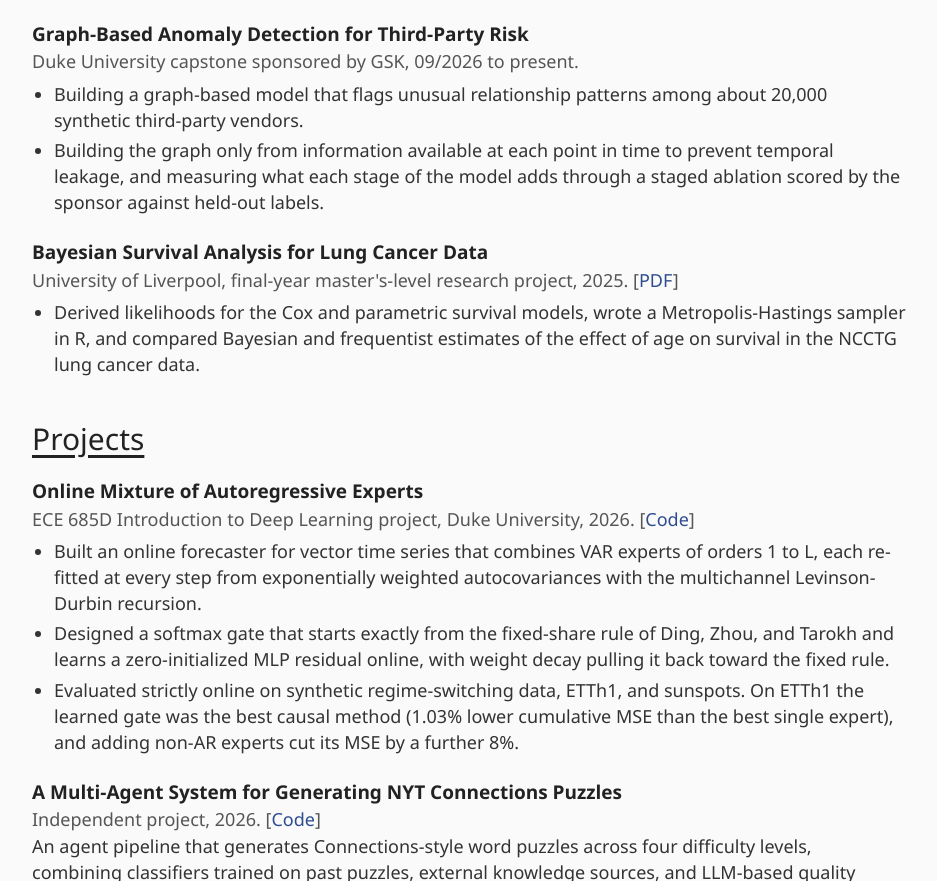
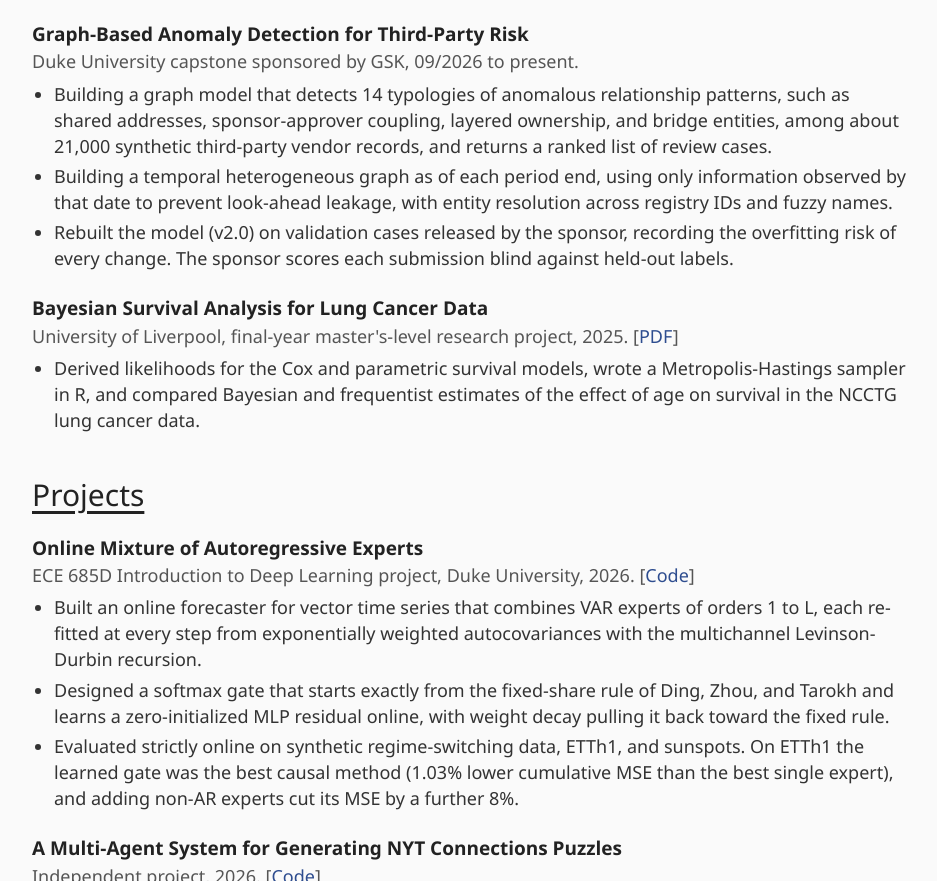
Before and after one commit to FELIXGAO0315/FELIXGAO0315.github.io, a plain HTML site: page index.html in a window 1280 px wide. Shown: the part 1836-2717 px from the top of the page, without its empty margins (324-1261 px from the left). Drawn offline with Linux system fonts and the light colour scheme.

Commit message:
Update GSK capstone entry to v2.0

```diff
--- a/index.html
+++ b/index.html
@@ -138,8 +138,9 @@
     <div class="title">Graph-Based Anomaly Detection for Third-Party Risk</div>
     <div class="meta">Duke University capstone sponsored by GSK, 09/2026 to present.</div>
     <ul>
-      <li>Building a graph-based model that flags unusual relationship patterns among about 20,000 synthetic third-party vendors.</li>
-      <li>Building the graph only from information available at each point in time to prevent temporal leakage, and measuring what each stage of the model adds through a staged ablation scored by the sponsor against held-out labels.</li>
+      <li>Building a graph model that detects 14 typologies of anomalous relationship patterns, such as shared addresses, sponsor-approver coupling, layered ownership, and bridge entities, among about 21,000 synthetic third-party vendor records, and returns a ranked list of review cases.</li>
+      <li>Building a temporal heterogeneous graph as of each period end, using only information observed by that date to prevent look-ahead leakage, with entity resolution across registry IDs and fuzzy names.</li>
+      <li>Rebuilt the model (v2.0) on validation cases released by the sponsor, recording the overfitting risk of every change. The sponsor scores each submission blind against held-out labels.</li>
     </ul>
   </div>
 
```
